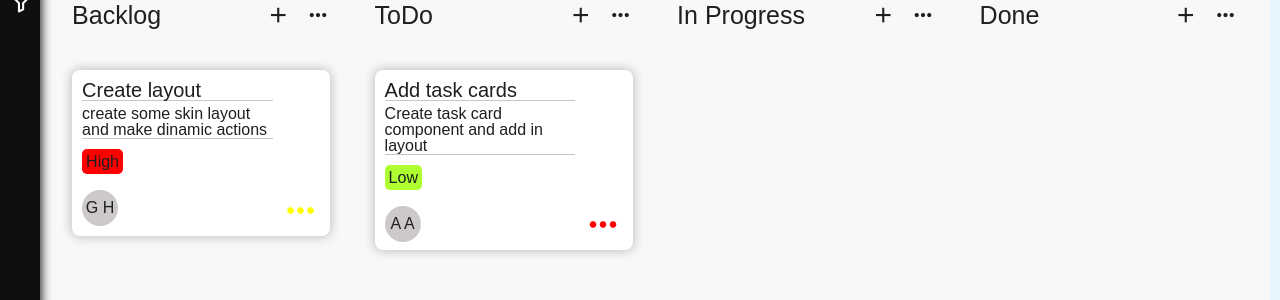
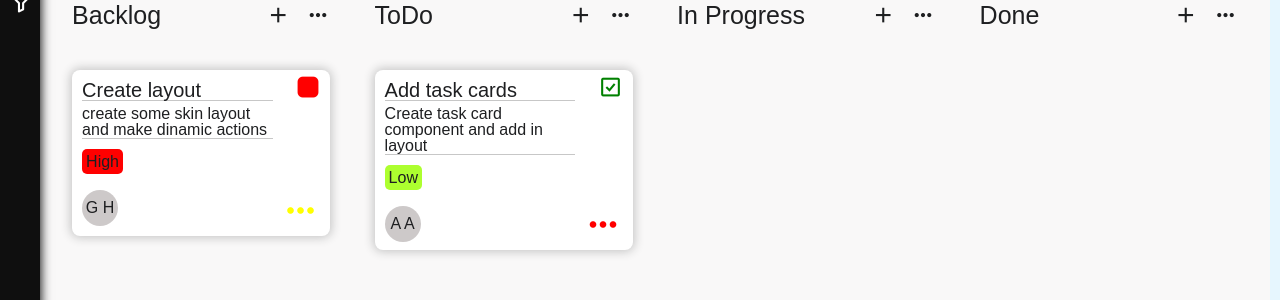
Before and after one commit to garoh2291/To_Do_Project, a React (Create React App) app: page / in a window 1280 px wide. Shown: the part 140-440 px from the top of the page. Built offline with nearby package versions, Linux system fonts and the light colour scheme.

Commit message:
continues design

```diff
--- a/src/components/Project/FilterSection/FilterContent/CheckComponent/index.jsx
+++ b/src/components/Project/FilterSection/FilterContent/CheckComponent/index.jsx
@@ -2,7 +2,7 @@ export const SearchMethod = ({ name }) => {
   return (
     <div>
       <input type="checkbox" name="byName" />
-      <label htmlFor="byNAame">By {name}</label>
+      <label htmlFor="byNAame">{name}</label>
     </div>
   );
 };
--- a/src/components/Project/FilterSection/FilterContent/index.jsx
+++ b/src/components/Project/FilterSection/FilterContent/index.jsx
@@ -21,10 +21,10 @@ export const FilterContent = ({ isOpen }) => {
           </div>
           {isSectionOpen ? (
             <div className="filter-methods-open">
-              <SearchMethod name="name" />
+              <SearchMethod name="Only My Issues" />
               <SearchMethod name="Created Date" />
-              <SearchMethod name="Assignee" />
-              <SearchMethod name="Reporter" />
+              <SearchMethod name="Priority" />
+              <SearchMethod name="Issue Type" />
               <button className="set-filter-mode">Filter</button>
             </div>
           ) : (
--- a/src/components/Project/MainSection/Body/BodyStages/TaskCard/index.jsx
+++ b/src/components/Project/MainSection/Body/BodyStages/TaskCard/index.jsx
@@ -6,6 +6,7 @@ export const TaskCard = ({
   assigneeSurname,
   assigneeName,
   created,
+  issueType,
 }) => {
   const openedTime = Math.trunc((Date.now() - created) / (1000 * 60 * 60 * 24));
   return (
@@ -30,6 +31,17 @@ export const TaskCard = ({
         } time-opened-icon bx bx-dots-horizontal-rounded`}
         title={`${openedTime} Days`}
       ></i>
+      {issueType === "task" ? (
+        <i
+          title={issueType}
+          class="issuetype-icon task-icon bx bx-check-square"
+        ></i>
+      ) : (
+        <i
+          title={issueType}
+          class="issuetype-icon bug-icon bx bxs-square-rounded"
+        ></i>
+      )}
     </div>
   );
 };
--- a/src/components/Project/MainSection/Body/BodyStages/TaskCard/styles.css
+++ b/src/components/Project/MainSection/Body/BodyStages/TaskCard/styles.css
@@ -70,3 +70,18 @@
 .long-time {
   color: red;
 }
+
+.issuetype-icon {
+  position: absolute;
+  font-size: 25px;
+  right: 10px;
+  top: 5px;
+}
+
+.task-icon {
+  color: green;
+}
+
+.bug-icon {
+  color: red;
+}
--- a/src/components/Project/MainSection/Body/BodyStages/index.jsx
+++ b/src/components/Project/MainSection/Body/BodyStages/index.jsx
@@ -13,6 +13,7 @@ export const BacklogColumn = ({ stage }) => {
         assigneeName="Garnik"
         assigneeSurname="Hovsepyan"
         created={new Date("2022-05-02").getTime()}
+        issueType="bug"
       />
     </div>
   );
@@ -29,6 +30,7 @@ export const ToDoColumn = ({ stage }) => {
         assigneeName="Armen"
         assigneeSurname="Asatryan"
         created={new Date("2022-04-20").getTime()}
+        issueType="task"
       />
     </div>
   );
```
